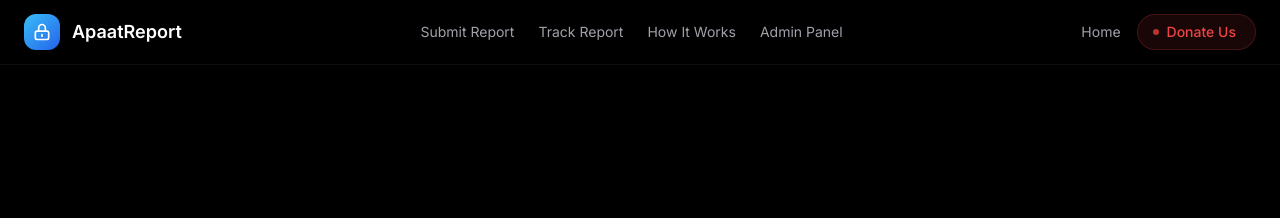
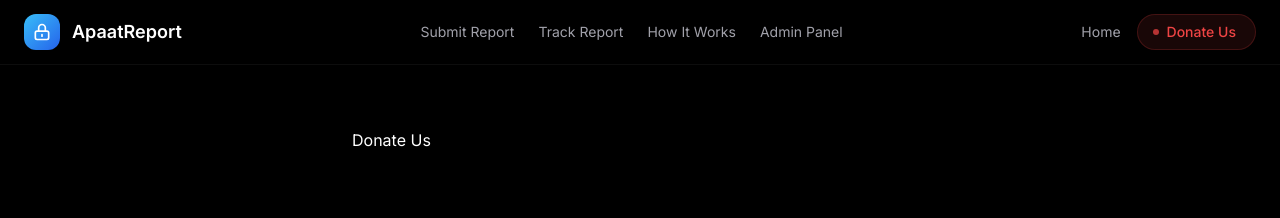
Before and after one commit to nilavtalukdar06/apaat-report, a Next.js app: page /donateus in a window 1280 px wide. Before the commit this address had no page. Shown: the top 218 px of the page. Built offline with nearby package versions, Linux system fonts and the light colour scheme.

Commit message:
Added donate us route

```diff
--- /dev/null
+++ b/app/donateus/page.tsx
@@ -0,0 +1,11 @@
+"use client";
+
+export default function DonateUs() {
+  return (
+    <main className="min-h-screen max-w-screen relative overflow-x-hidden">
+      <section className="max-w-xl mx-auto my-8 sm:my-16">
+        <p className="text-white">Donate Us</p>
+      </section>
+    </main>
+  );
+}
--- a/package.json
+++ b/package.json
@@ -28,6 +28,7 @@
     "react": "^18",
     "react-dom": "^18",
     "react-dropzone": "^14.3.8",
+    "react-hook-form": "^7.54.2",
     "tailwind-merge": "^3.0.2",
     "tailwindcss-animate": "^1.0.7",
     "ws": "^8.18.1"
```
Also changed, not shown: 1 other file (tests, documents, lock files or other folders).
